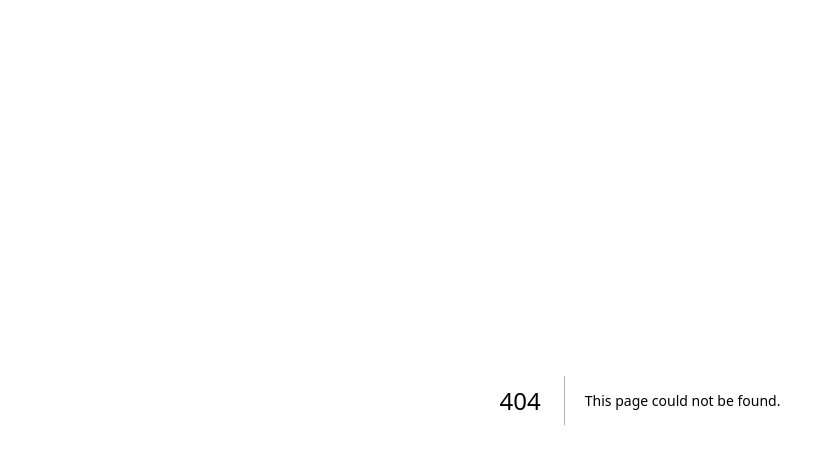
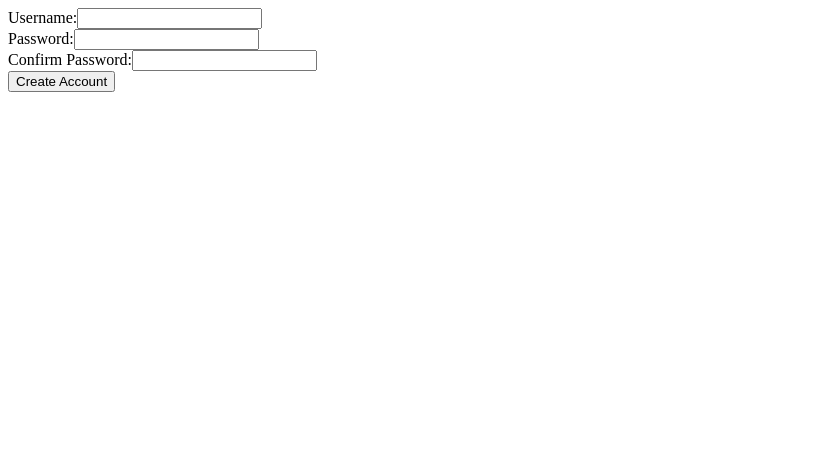
Before and after one commit to jackfales/yum, a Next.js app: page /create-account in a window 1280 px wide. Before the commit this address had no page. Shown: the top 464 px of the page, without its empty margins (0-835 px from the left). Built offline with nearby package versions, Linux system fonts and the light colour scheme.

Commit message:
Create account creation boilerplate

```diff
--- /dev/null
+++ b/pages/create-account.js
@@ -0,0 +1,30 @@
+import Head from 'next/head';
+
+export default function Account() {
+  return (
+    <div>
+      <Head>
+          <title>Create Account</title>
+      </Head>
+      <main>
+        <div>
+          <form method='POST' action=''>
+            <div>
+              <label htmlFor='username'>Username:</label>
+              <input type='text' id='username' name='username'></input>
+            </div>
+            <div>
+              <label htmlFor='password'>Password:</label>
+              <input type='text' id='password' name='password'></input>
+            </div>
+            <div>
+              <label htmlFor='confirmpassword'>Confirm Password:</label>
+              <input type='text' id='confirmpassword' name='confirmpassword'></input>
+            </div>
+            <button type='submit'>Create Account</button>
+          </form>
+        </div>
+      </main>
+    </div>
+  )
+}
```
